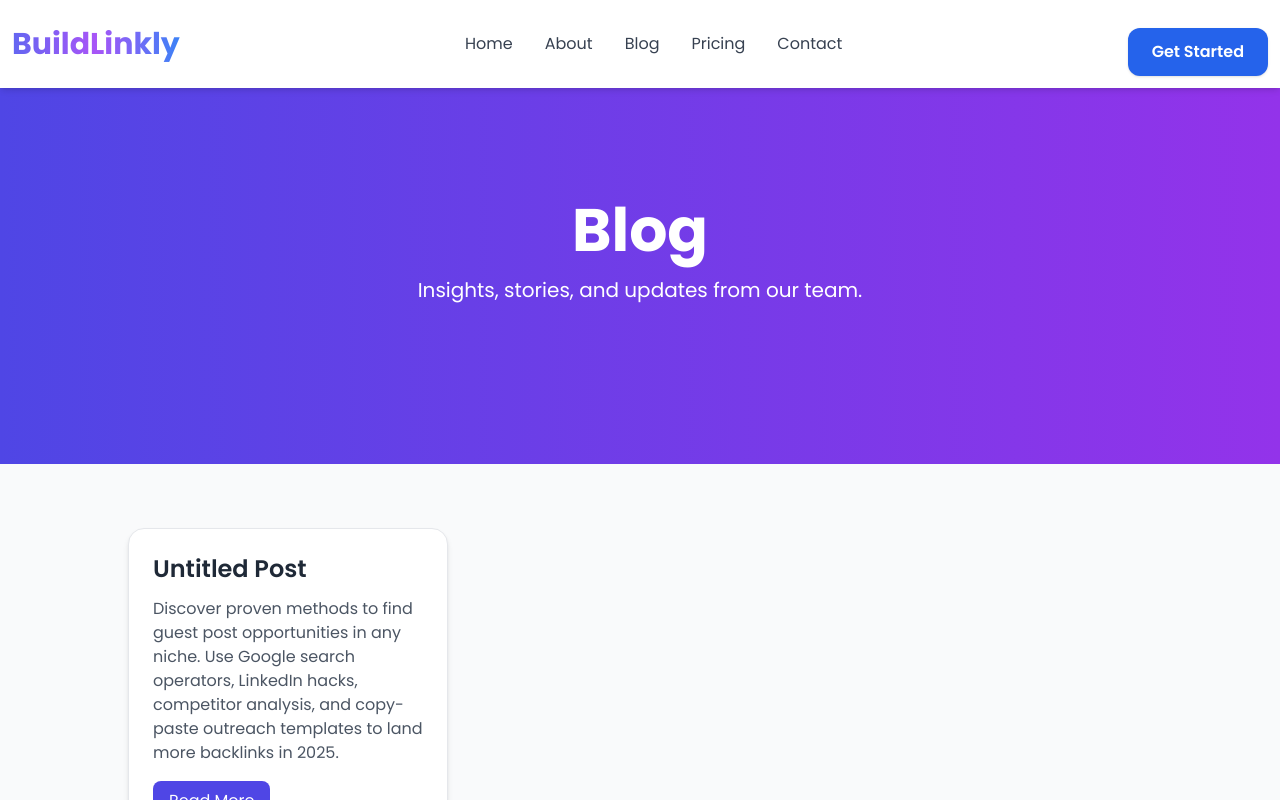
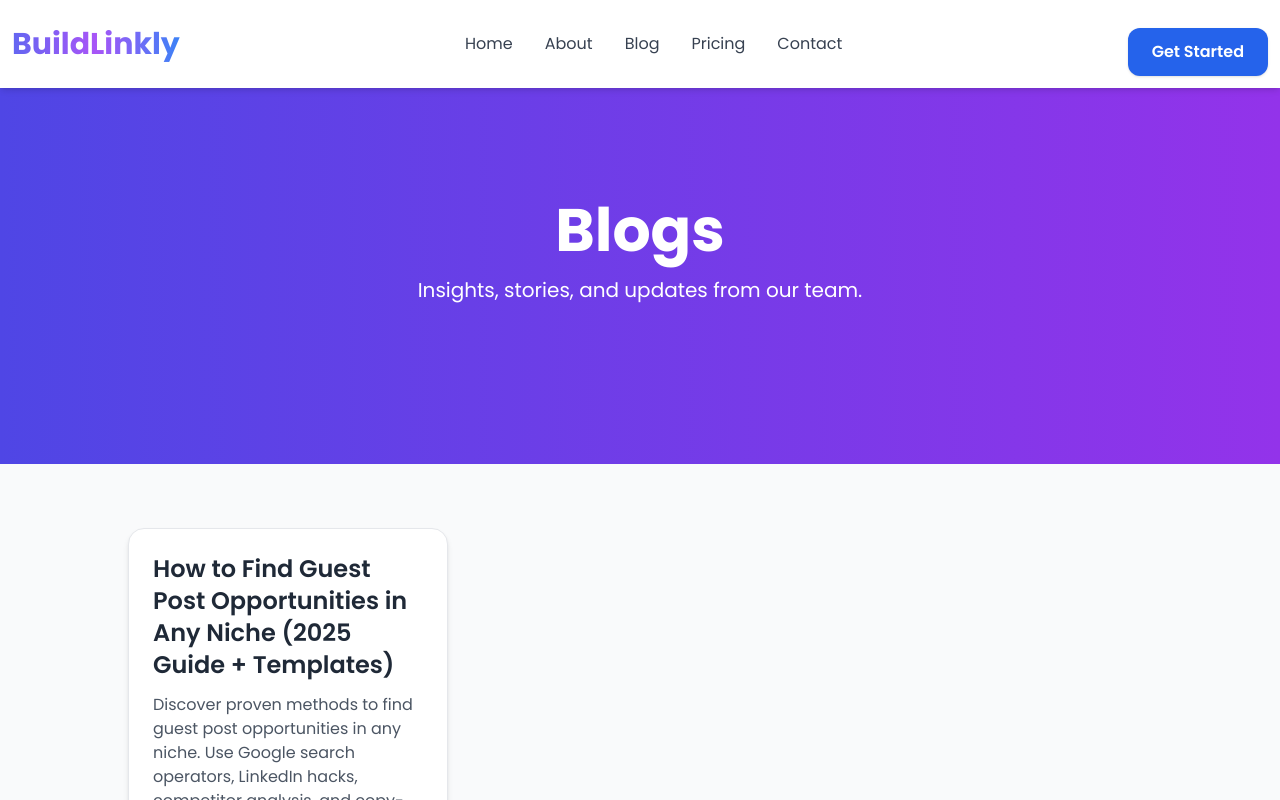
Before and after one commit to UsmanAfroz/Seo-App, a Next.js app: page /blog in a window 1280 px wide. Shown: the top 800 px of the page. Built offline with nearby package versions, Linux system fonts and the light colour scheme.

Commit message:
Article url change

```diff
--- a/content/posts/article1.md
+++ b/content/posts/guest-post-opportunities.md
@@ -1,5 +1,5 @@
 ---
-# title: "How to Find Guest Post Opportunities in Any Niche (2025 Guide + Templates)"
+title: "How to Find Guest Post Opportunities in Any Niche (2025 Guide + Templates)"
 slug: "find-guest-post-opportunities-2025"
 description: "Discover proven methods to find guest post opportunities in any niche. Use Google search operators, LinkedIn hacks, competitor analysis, and copy-paste outreach templates to land more backlinks in 2025."
 date: "2025-09-30"
--- a/src/app/blog/[slug]/page.tsx
+++ b/src/app/blog/[slug]/page.tsx
@@ -38,7 +38,7 @@
     title: `${data.title} | Buildlinkly`,
     description: data.description,
     openGraph: {
-      title: data.title,
+    //   title: data.title,
       description: data.description,
       images: [data.ogImage || data.coverImage].filter(Boolean) as string[],
     },
@@ -99,7 +99,7 @@
     <main className="max-w-4xl mx-auto py-16 px-6">
       <article className="prose prose-lg md:prose-xl prose-indigo dark:prose-invert max-w-none">
         {/* Title */}
-        <h1 className="!mb-4">{frontmatter.title}</h1>
+        {/* <h1 className="!mb-4">{frontmatter.title}</h1> */}
 
         {/* Meta Info */}
         <div className="text-sm text-gray-500 mb-6">
--- a/src/app/blog/page.tsx
+++ b/src/app/blog/page.tsx
@@ -1,6 +1,6 @@
 import { getAllPosts } from "@/lib/post";
 import Link from "next/link";
-import Image from "next/image";
+// import Image from "next/image";
 
 export default async function BlogPage() {
   const posts = getAllPosts();
@@ -9,7 +9,7 @@
     <div className="min-h-screen bg-gray-50 flex flex-col">
       {/* Hero Section */}
       <section className="w-full bg-gradient-to-r from-indigo-600 to-purple-600 text-white py-[10rem] px-6 text-center">
-        <h1 className="text-4xl md:text-6xl font-bold">Blog</h1>
+        <h1 className="text-4xl md:text-6xl font-bold">Blogs</h1>
         <p className="mt-4 max-w-2xl mx-auto text-lg md:text-xl">
           Insights, stories, and updates from our team.
         </p>
@@ -27,13 +27,13 @@
               >
                 {post.coverImage && (
                   <div className="mb-4">
-                    <Image
+                    {/* <Image
                       src={post.coverImage}
                       alt={post.title}
                       width={600}
                       height={400}
                       className="rounded-lg object-cover"
-                    />
+                    /> */}
                   </div>
                 )}
 
```
